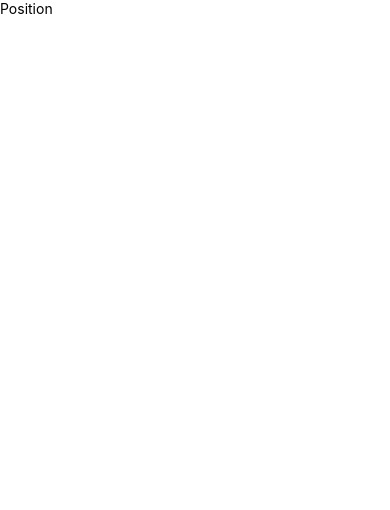
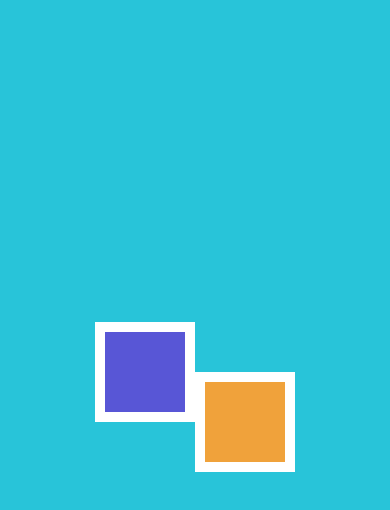
Before and after one commit to Cristaldo-Fiorela/React-Native-Udemy, a React Native app in the folder 02-PrimerProyecto/: screen / in a window 390 px wide. Shown: the top 510 px of the page. Built offline with nearby package versions, Linux system fonts and the light colour scheme.

Commit message:
ejercitando position relative

```diff
--- a/02-PrimerProyecto/src/screens/PositionScreen.tsx
+++ b/02-PrimerProyecto/src/screens/PositionScreen.tsx
@@ -3,8 +3,9 @@ import { StyleSheet, Text, View } from 'react-native'
 
 const PositionScreen = () => {
     return (
-        <View>
-            <Text>Position</Text>
+        <View style={ styles.container }>
+            <View style={styles.cajaMorada }/>
+            <View style={styles.cajaNaranja }/>
         </View>
     )
 }
@@ -12,5 +13,29 @@ const PositionScreen = () => {
 export default PositionScreen
 
 const styles = StyleSheet.create({
-
+    container: {
+        flex: 1,
+        justifyContent: 'center',
+        alignItems: 'center',
+        backgroundColor: '#28C4D9',
+    },
+    cajaMorada: {
+        width: 100,
+        height: 100,
+        backgroundColor: '#5856D6',
+        borderWidth: 10,
+        borderColor: 'white',
+        // top: -50,
+        // left: 100,
+        right:50
+    },
+    cajaNaranja: {
+        width: 100,
+        height: 100,
+        backgroundColor: '#F0A23B',
+        borderWidth: 10,
+        borderColor: 'white',
+        top: -50,
+        left: 50
+    }
 });
```
